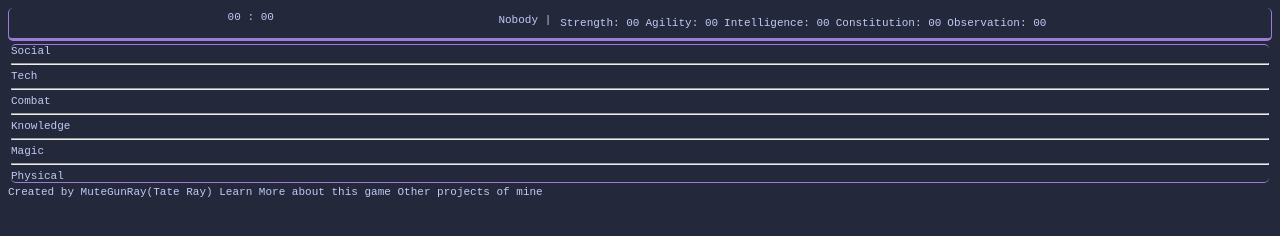
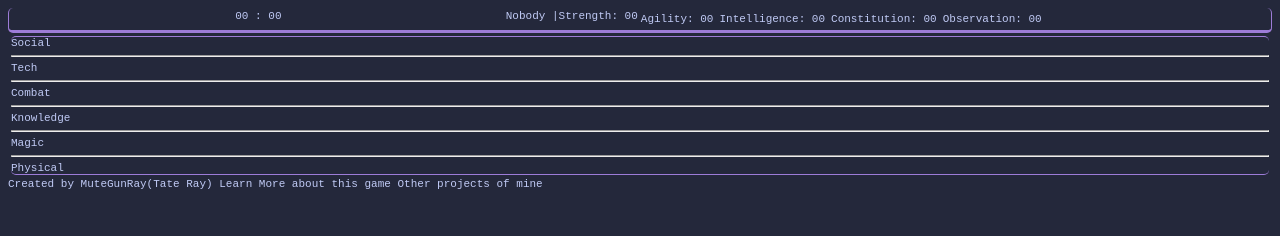
Before and after one commit to Mute-GunRay/survive-thrive, a plain HTML site: page index.html in a window 1280 px wide. Drawn offline with Linux system fonts and the light colour scheme; a web font is replaced by a local one.

Commit message:
changed more styles for the header;

```diff
--- a/index.css
+++ b/index.css
@@ -37,6 +37,8 @@ header {
     border-bottom-style: solid;
     border-left-style: solid;
     border-right-style: solid;
+    margin-bottom: 3px;
+    padding: 2px;
 }
 
 .container {
--- a/index.html
+++ b/index.html
@@ -12,20 +12,20 @@
   </head>
   <body>
     <header>
-	<div class="container">
+	<div>
 	  <span id='current_time'>
 	    <span id="current_hour">00</span>
 	    <span>:</span>
 	    <span id="current_minute">00</span>
 	  </span>
 	</div>
-	<div class="container" id="player">
-	  <div class="container">
+	<div id="player">
+	  <div>
 	    <span id="player_title">Nobody</span>
 	    <span> | </span>
 	  </div>
-	  <div class="container" id="stat-block">
-	    <div class="container">
+	  <div id="stat-block">
+	    <div>
 	      <span>Strength: </span>
 	      <span id="strength_number">00</span>
 	    </div>
```
